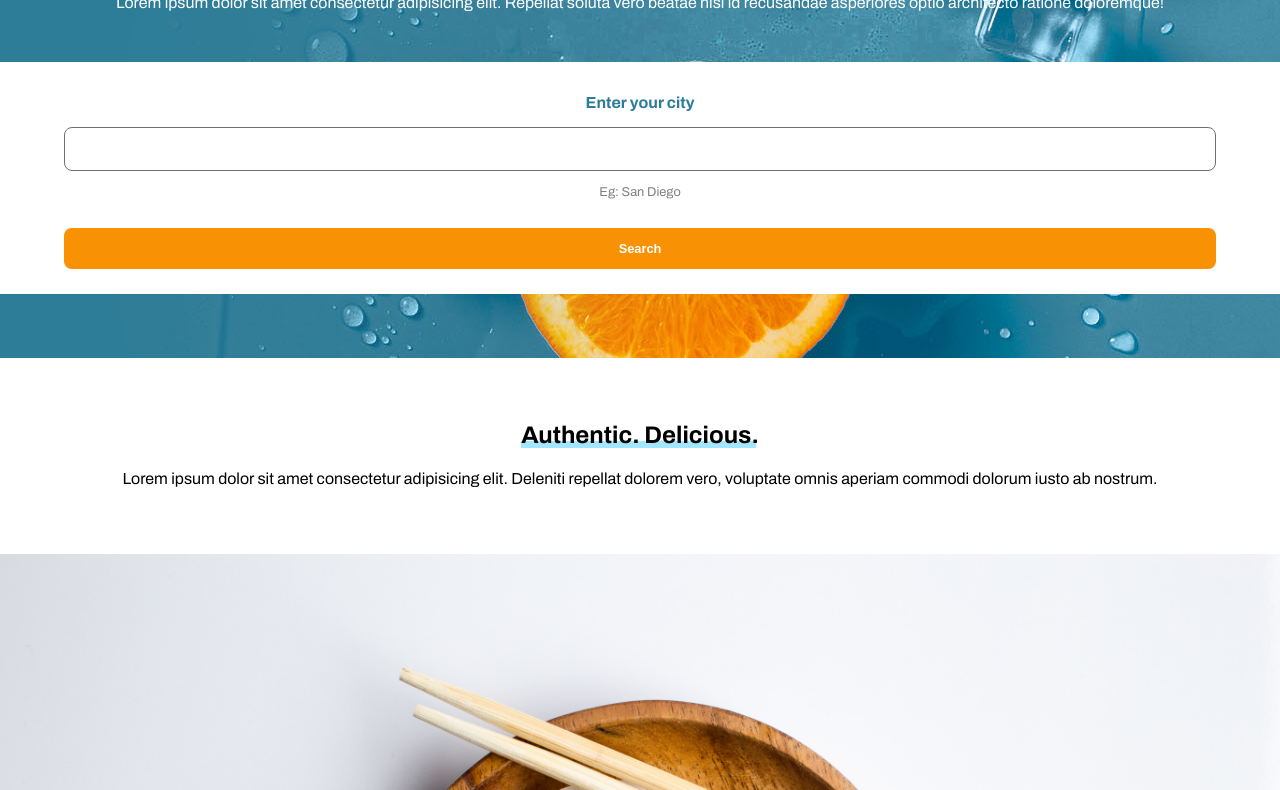
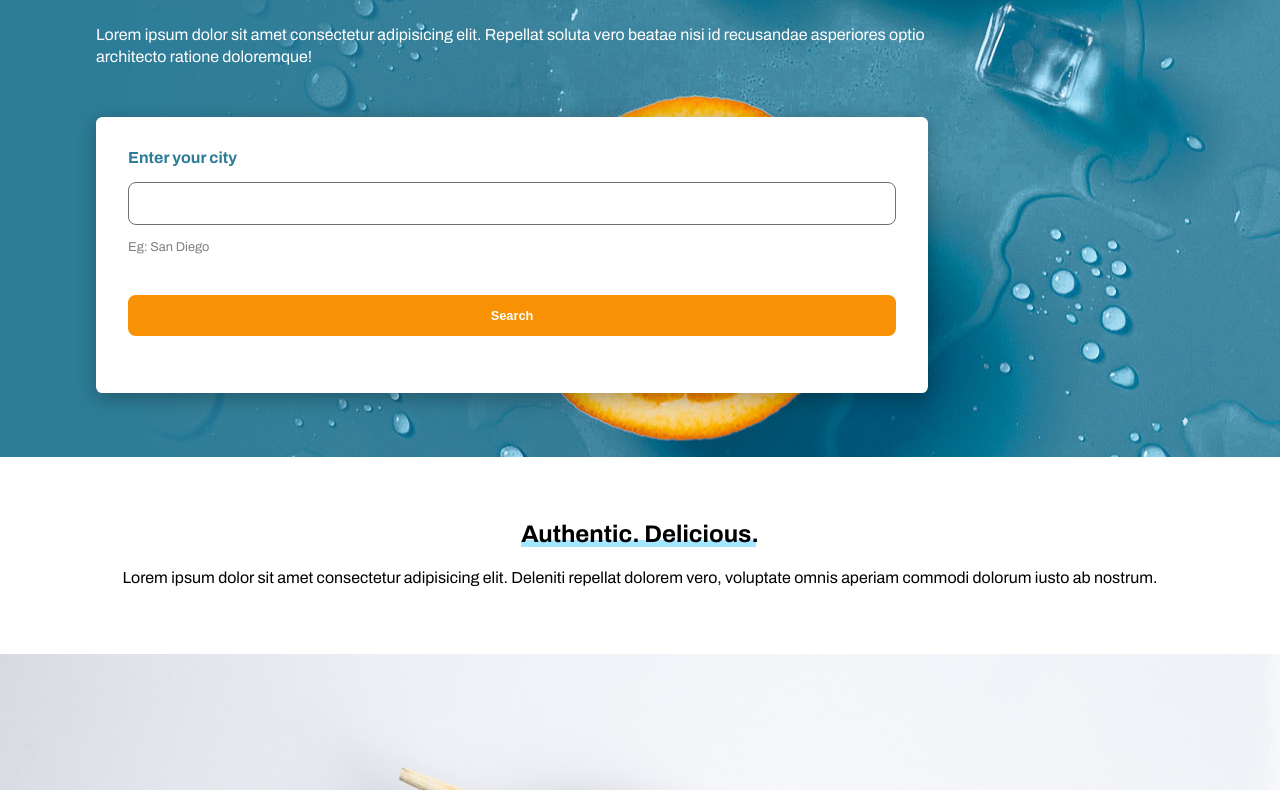
Before and after one commit to akhillochen/Responsive-Landing-Page, a plain HTML site: page website/index.html in a window 1280 px wide. Shown: the part 249-1039 px from the top of the page. Drawn offline with Linux system fonts and the light colour scheme.

Commit message:
media queries

```diff
--- a/website/css/main.css
+++ b/website/css/main.css
@@ -1,5 +1,4 @@
 @import url('https://fonts.googleapis.com/css2?family=Archivo:wght@400;700&display=swap');
-
 * {
   box-sizing: border-box;
 }
@@ -19,7 +18,7 @@ body {
 }
 
 header {
-  padding: 1em 0;
+  padding: 2em 0;
 }
 
 .hero-bg a {
@@ -136,3 +135,30 @@ h2::before {
 p {
   line-height: 1.4em;
 }
+
+@media (min-width: 730px) {
+  section {
+    margin: 0 6em;
+  }
+  .form-container {
+    margin: 2em -6em 0;
+  }
+}
+
+@media (min-width: 930px) {
+  .hero-bg {
+    text-align: left;
+  }
+  .hero-bg p {
+    margin: 0 0 3em;
+  }
+  .hero-bg section {
+    width: 65%;
+  }
+  .form-container {
+    margin: 2em 0 0;
+    padding: 2em;
+    border-radius: 0.4em;
+    box-shadow: 0 5px 20px rgba(0, 0, 0, 0.3);
+  }
+}
```
